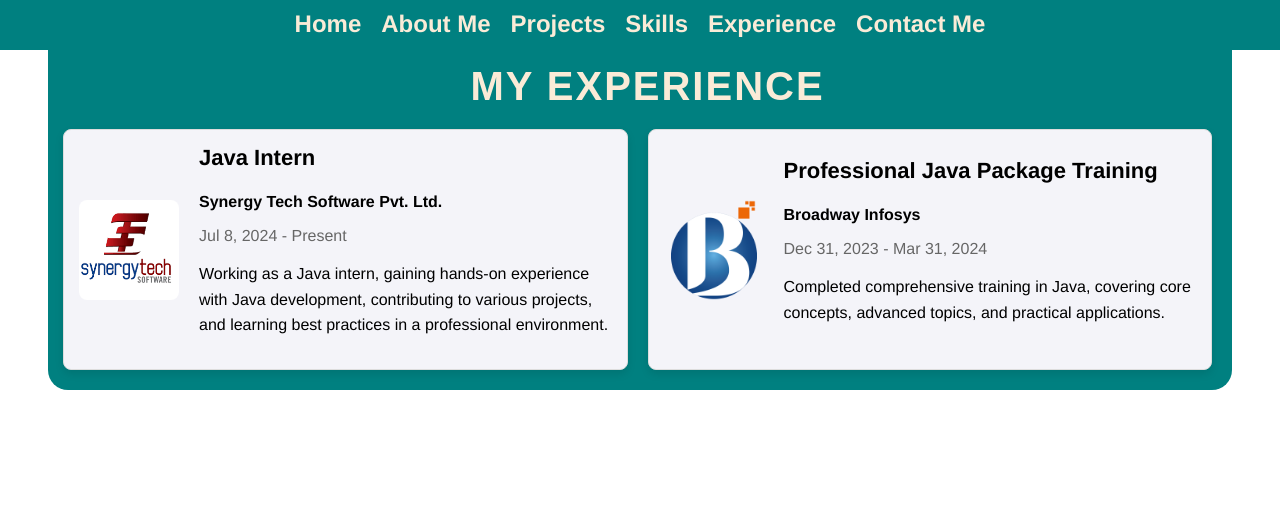
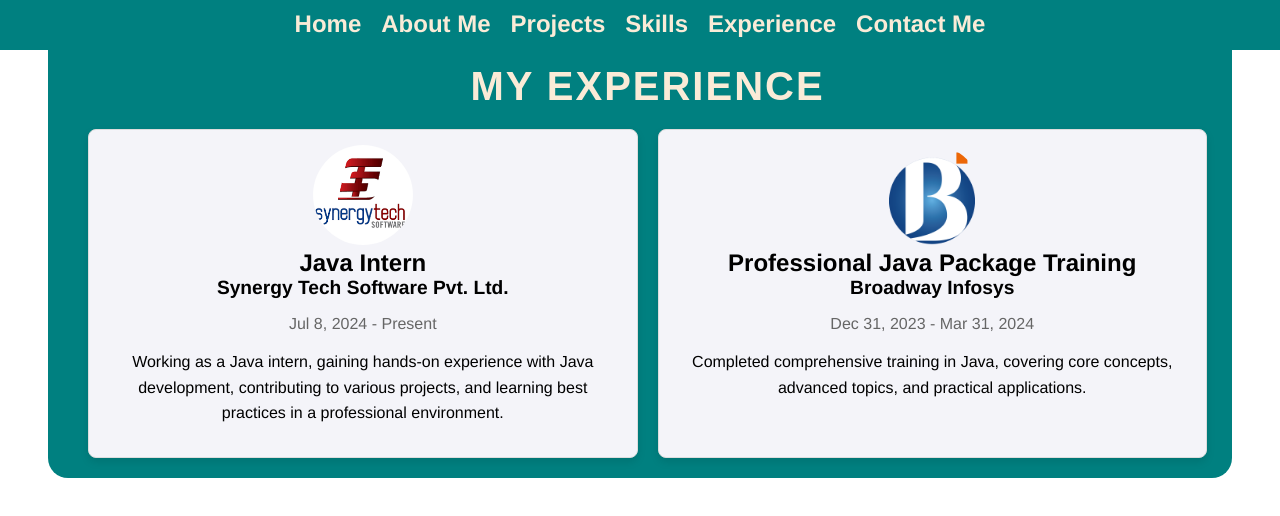
Before and after one commit to pratiklabh/Portfolio, a Vue app: page /experience in a window 1280 px wide. Shown: the top 516 px of the page. Built offline with nearby package versions, Linux system fonts and the light colour scheme.

Commit message:
Added primevue card in experience

```diff
--- a/package.json
+++ b/package.json
@@ -13,6 +13,7 @@
   },
   "dependencies": {
     "@primevue/themes": "^4.0.5",
+    "primeflex": "^3.3.1",
     "primevue": "^4.0.5",
     "vue": "^3.4.29",
     "vue-router": "^4.4.3"
--- a/src/components/AboutMe.vue
+++ b/src/components/AboutMe.vue
@@ -18,7 +18,7 @@
 <style scoped>
 .about-me {
   margin-top: 75px;
-  background-color: #0FA4AF;
+  background-color: teal;
   border-radius: 20px;
   padding: 20px;
   display: flex;
@@ -45,10 +45,9 @@
 }
 
 h1 {
-  font-family: ;
   font-size: 2.5rem;
   margin: 0;
-  color: #964734;
+  color: antiquewhite;
 }
 
 p {
--- a/src/components/Experience.vue
+++ b/src/components/Experience.vue
@@ -2,21 +2,35 @@
   <section class="experience">
     <h2>My Experience</h2>
     <div class="experience-grid">
-      <div v-for="exp in experiences" :key="exp.title" class="experience-item">
-        <img :src="getImage(exp.image)" alt="Experience Image" class="experience-img" />
-        <div class="experience-info">
-          <h3>{{ exp.title }}</h3>
-          <p class="company">{{ exp.company }}</p>
+      <Card v-for="exp in experiences" :key="exp.title" class="experience-item">
+        <!-- Header (Experience Image) -->
+        <template #header>
+          <img :src="getImage(exp.image)" alt="Experience Image" class="experience-img"/>
+        </template>
+
+        <!-- Title (Job Title) -->
+        <template #title>
+          <h3 class="experience-title">{{ exp.title }}</h3>
+        </template>
+
+        <!-- Subtitle (Company Name) -->
+        <template #subtitle>
+          <h4 class="experience-subtitle">{{ exp.company }}</h4>
+        </template>
+
+        <!-- Content (Duration and Description) -->
+        <template #content>
           <p class="duration">{{ exp.duration }}</p>
           <p class="description">{{ exp.description }}</p>
-        </div>
-      </div>
+        </template>
+      </Card>
     </div>
   </section>
 </template>
 
 <script setup>
 import { ref } from 'vue';
+import Card from 'primevue/card';
 
 // Function to return image path
 const getImage = (imageName) => {
@@ -39,12 +53,11 @@ const experiences = ref([
     image: 'broadway.png'
   }
 ]);
-
 </script>
 
 <style scoped>
 .experience {
-  background-color:  teal;
+  background-color: teal;
   margin-bottom: 40px;
   padding-bottom: 20px;
   padding-left: 15px;
@@ -57,6 +70,7 @@ const experiences = ref([
   display: flex;
   flex-wrap: wrap;
   gap: 20px;
+  justify-content: center;
 }
 
 .experience-item {
@@ -67,7 +81,7 @@ const experiences = ref([
   border-radius: 8px;
   box-shadow: 0 4px 8px rgba(0, 0, 0, 0.1);
   padding: 15px;
-  width: calc(50% - 20px);
+  width: 47%;
   transition: transform 0.3s ease-in-out;
 }
 
@@ -78,25 +92,20 @@ const experiences = ref([
 .experience-img {
   width: 100px;
   height: 100px;
-  border-radius: 8px;
-  margin-right: 20px;
+  border-radius: 50%;
   object-fit: cover;
 }
 
-.experience-info {
-  max-width: 600px;
-  text-align: left;
+.experience-title {
+  font-size: 1.5rem;
+  font-weight: bold;
+  margin: 0;
 }
 
-.experience-info h3 {
-  margin-top: 0;
-  font-size: 22px;
-
-}
-
-.company {
+.experience-subtitle {
+  font-size: 1.2rem;
   font-weight: bold;
-  margin: 5px 0;
+  margin: 0;
 }
 
 .duration {
--- a/src/main.js
+++ b/src/main.js
@@ -1,10 +1,8 @@
 import { createApp } from 'vue';
 import App from './App.vue';
-import PrimeVue from 'primevue/config';  // Assuming you're using PrimeVue
+import PrimeVue from 'primevue/config';
 
 import Router from "./router";
-
-
 
 const app = createApp(App);
 
```
Also changed, not shown: 1 other file (tests, documents, lock files or other folders).
